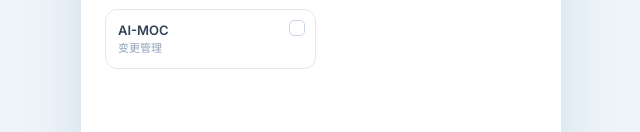
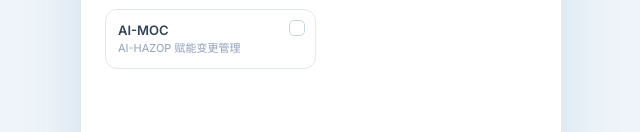
Before and after one commit to Alice0902HZY/RiskPower_Trial_MiniProgram, a React (Vite) app: page / in a window 1280 px wide. Shown: the part 1007-1139 px from the top of the page, without its empty margins (319-959 px from the left). Built offline with nearby package versions, Linux system fonts and the light colour scheme; the HTML template or start-up script is replaced by a standard one.

Commit message:
Update files from Figma Make

```diff
--- a/src/App.tsx
+++ b/src/App.tsx
@@ -9,7 +9,7 @@ const PRODUCTS = [
   { id: "safety-doc-agent", label: "安全专篇审查智能体", desc: "合规智能审查" },
   { id: "ai-sil", label: "AI-SIL", desc: "SIL 定级与验证" },
   { id: "ai-qra", label: "AI-QRA", desc: "定量风险评估" },
-  { id: "ai-moc", label: "AI-MOC", desc: "变更管理" },
+  { id: "ai-moc", label: "AI-MOC", desc: "AI-HAZOP 赋能变更管理" },
 ];
 
 type Errors = Partial<Record<"name" | "phone" | "products", string>>;
```
